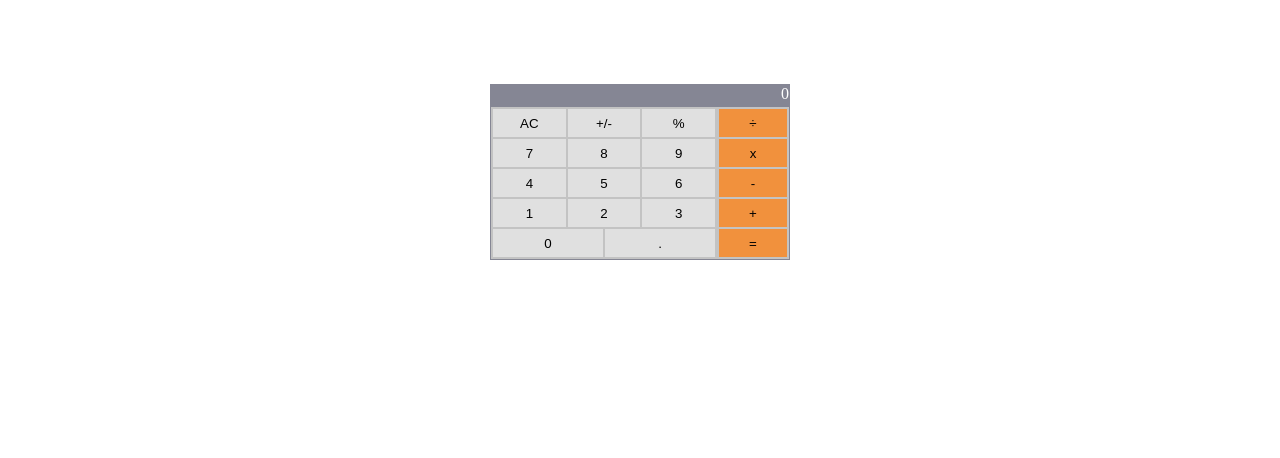
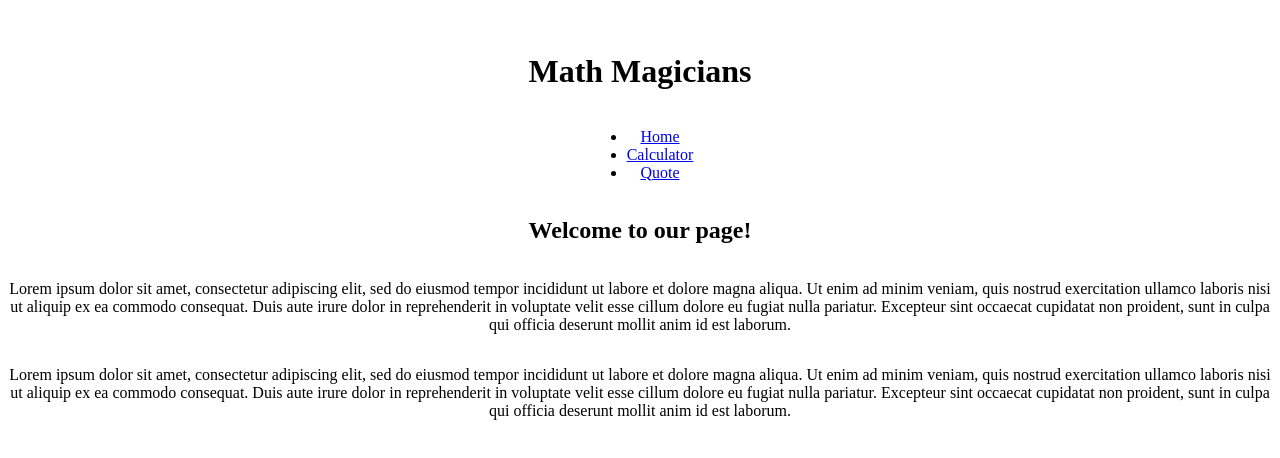
Before and after one commit to arthurborgesdev/math-magicians, a React (Create React App) app: page / in a window 1280 px wide. Shown: the part 174-632 px from the top of the page. Built offline with nearby package versions, Linux system fonts and the light colour scheme.

Commit message:
Implement successfully the routing trough the pages

```diff
--- a/src/App.js
+++ b/src/App.js
@@ -1,6 +1,14 @@
 import React from 'react';
-import Calculator from './components/Calculator';
 import './App.css';
+import {
+  BrowserRouter as Router,
+  Switch,
+  Route,
+} from 'react-router-dom';
+import NavBar from './components/NavBar';
+import Home from './pages/Home';
+import CalculatorPage from './pages/CalculatorPage';
+import Quote from './pages/Quote';
 
 class App extends React.Component {
   constructor(props) {
@@ -11,7 +19,20 @@
   render() {
     return (
       <div className="App">
-        <Calculator />
+        <Router>
+          <NavBar />
+          <Switch>
+            <Route exact path="/">
+              <Home />
+            </Route>
+            <Route path="/calculator">
+              <CalculatorPage />
+            </Route>
+            <Route path="/quote">
+              <Quote />
+            </Route>
+          </Switch>
+        </Router>
       </div>
     );
   }
--- a/src/components/NavBar.js
+++ b/src/components/NavBar.js
@@ -1,7 +1,7 @@
 import React from 'react';
 import { NavLink } from 'react-router-dom';
 
-const Navbar = () => {
+const NavBar = () => {
   const links = [
     {
       id: 1,
@@ -38,4 +38,4 @@
   );
 };
 
-export default Navbar;
+export default NavBar;
--- a/src/pages/CalculatorPage.js
+++ b/src/pages/CalculatorPage.js
@@ -1,13 +1,11 @@
 import React from 'react';
 import Calculator from '../components/Calculator';
 
-const CalculatorPage = () => {
-  return (
-    <>
-      <h1>Let's do some math!</h1>
-      <Calculator />
-    </>
-  )
-}
+const CalculatorPage = () => (
+  <>
+    <h2>Let&apos;s do some math!</h2>
+    <Calculator />
+  </>
+);
 
 export default CalculatorPage;
--- a/src/pages/Home.js
+++ b/src/pages/Home.js
@@ -1,9 +1,8 @@
 import React from 'react';
 
-const Home = () => {
-  return (
+const Home = () => (
   <>
-      <h1>Welcome to our page!</h1>
+    <h2>Welcome to our page!</h2>
     <p>
       Lorem ipsum dolor sit amet, consectetur adipiscing elit, sed do eiusmod tempor incididunt ut
       labore et dolore magna aliqua. Ut enim ad minim veniam, quis nostrud exercitation ullamco
@@ -19,7 +18,6 @@
       cupidatat non proident, sunt in culpa qui officia deserunt mollit anim id est laborum.
     </p>
   </>
-  )
-}
+);
 
 export default Home;
--- a/src/pages/Quote.js
+++ b/src/pages/Quote.js
@@ -1,14 +1,12 @@
 import React from 'react';
 
-const Quote = () => {
-  return (
-    <div className="quote-container">
-      <h2>
-        Mathematics is not about numbers, equations, computations, or
-        algorithms: it is about understanding. - William Paul Thurston
-      </h2>
-    </div>
-  )
-}
+const Quote = () => (
+  <div className="quote-container">
+    <h4>
+      Mathematics is not about numbers, equations, computations, or
+      algorithms: it is about understanding. - William Paul Thurston
+    </h4>
+  </div>
+);
 
 export default Quote;
```
Lines whose indentation alone changed are shown as unchanged.
